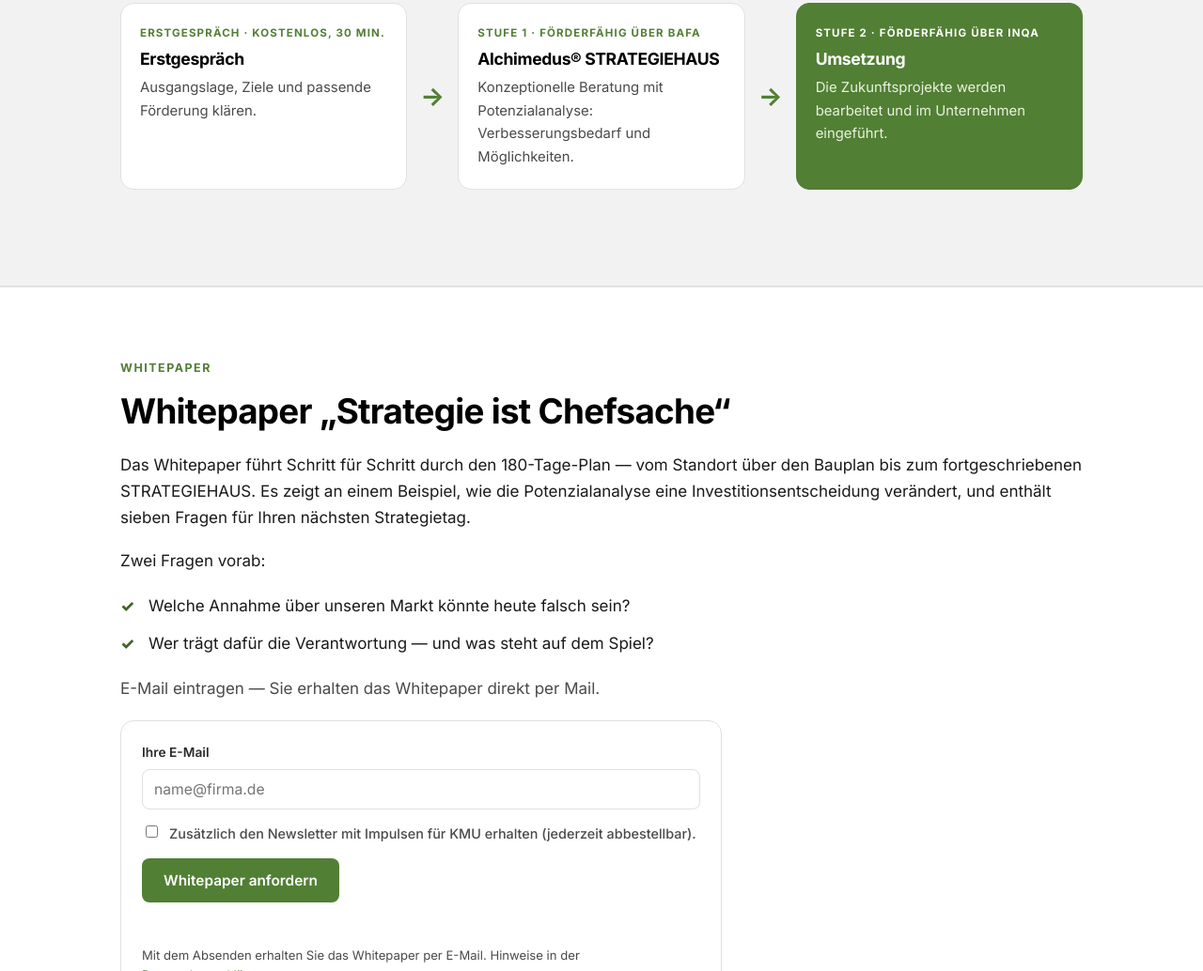
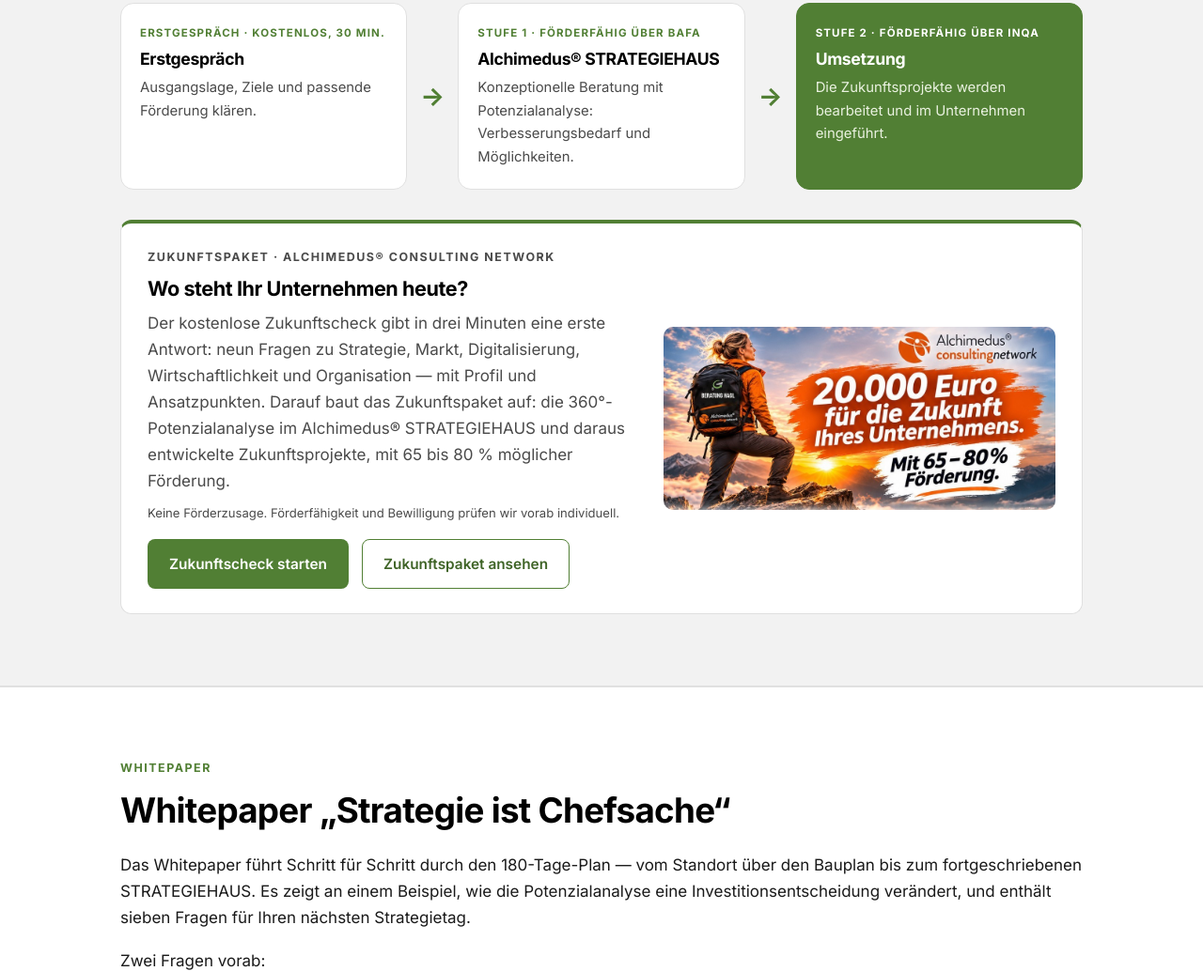
Before and after one commit to BeratungHagl/beratunghagl-website, a plain HTML site: page strategieberatung/index.html in a window 1280 px wide. Shown: the part 5738-6772 px from the top of the page at 94% size. Drawn offline with Linux system fonts and the light colour scheme.

Commit message:
Zukunftspaket-Teaser auf Startseite, Förderung und Strategieberatung
- Startseite: dritter Hero-Button „Zukunftspaket" (temporär, markiert)
- /foerdermittelberatung: Teaser-Box unter der Programmtabelle
- /strategieberatung: Teaser-Box im Abschnitt Förderung (eigener Text)
- neue Komponente .teaser in styles.css

Co-Authored-By: Claude Opus 5.5 <noreply@anthropic.com>

```diff
--- a/assets/styles.css
+++ b/assets/styles.css
@@ -658,3 +658,20 @@ section.gruen .btn-ghost:hover { border-color: #fff; color: #fff; background: rg
   section { padding: 52px 0; }
   footer .fgrid { grid-template-columns: 1fr; gap: 24px; }
 }
+
+/* Teaser Zukunftspaket (verlinkt auf /zukunftspaket) */
+.teaser {
+  display: grid; grid-template-columns: 1.25fr 1fr; gap: 28px; align-items: center;
+  background: #fff; border: 1px solid var(--rahmen); border-top: 4px solid var(--gruen);
+  border-radius: 12px; padding: 26px 28px; margin: 32px 0 0;
+}
+.teaser h3 { margin: 4px 0 10px; font-size: 1.35rem; }
+.teaser p { margin: 0 0 10px; color: var(--mittelgrau); }
+.teaser .fine { font-size: 0.82rem; margin-top: 4px; }
+.teaser .btn-row { margin: 16px 0 0; }
+.teaser .tvisual { display: block; border-radius: 10px; overflow: hidden; }
+.teaser .tvisual img { display: block; width: 100%; height: auto; }
+@media (max-width: 820px) {
+  .teaser { grid-template-columns: 1fr; padding: 22px 20px; }
+  .teaser .tvisual { order: -1; }
+}
--- a/strategieberatung/index.html
+++ b/strategieberatung/index.html
@@ -298,6 +298,24 @@
           <p>Die Zukunftsprojekte werden bearbeitet und im Unternehmen eingeführt.</p>
         </div>
       </div>
+
+      <div class="teaser">
+        <div>
+          <p class="eyebrow">Zukunftspaket · Alchimedus&reg; consulting network</p>
+          <h3>Wo steht Ihr Unternehmen heute?</h3>
+          <p>Der kostenlose Zukunftscheck gibt in drei Minuten eine erste Antwort: neun Fragen zu
+            Strategie, Markt, Digitalisierung, Wirtschaftlichkeit und Organisation — mit Profil und
+            Ansatzpunkten. Darauf baut das Zukunftspaket auf: die 360°-Potenzialanalyse im
+            Alchimedus&reg; STRATEGIEHAUS und daraus entwickelte Zukunftsprojekte, mit 65 bis 80 %
+            möglicher Förderung.</p>
+          <p class="fine">Keine Förderzusage. Förderfähigkeit und Bewilligung prüfen wir vorab individuell.</p>
+          <div class="btn-row">
+            <a class="btn btn-primary" href="/zukunftspaket#check">Zukunftscheck starten</a>
+            <a class="btn btn-secondary" href="/zukunftspaket">Zukunftspaket ansehen</a>
+          </div>
+        </div>
+        <a class="tvisual" href="/zukunftspaket" tabindex="-1" aria-hidden="true"><img src="/assets/zukunftspaket/hero.jpg" width="1050" height="490" loading="lazy" decoding="async" alt="" /></a>
+      </div>
     </div>
   </section>
 
```
Also changed, not shown: foerdermittelberatung/index.html (+17 -0 lines), index.html (+2 -0 lines).
